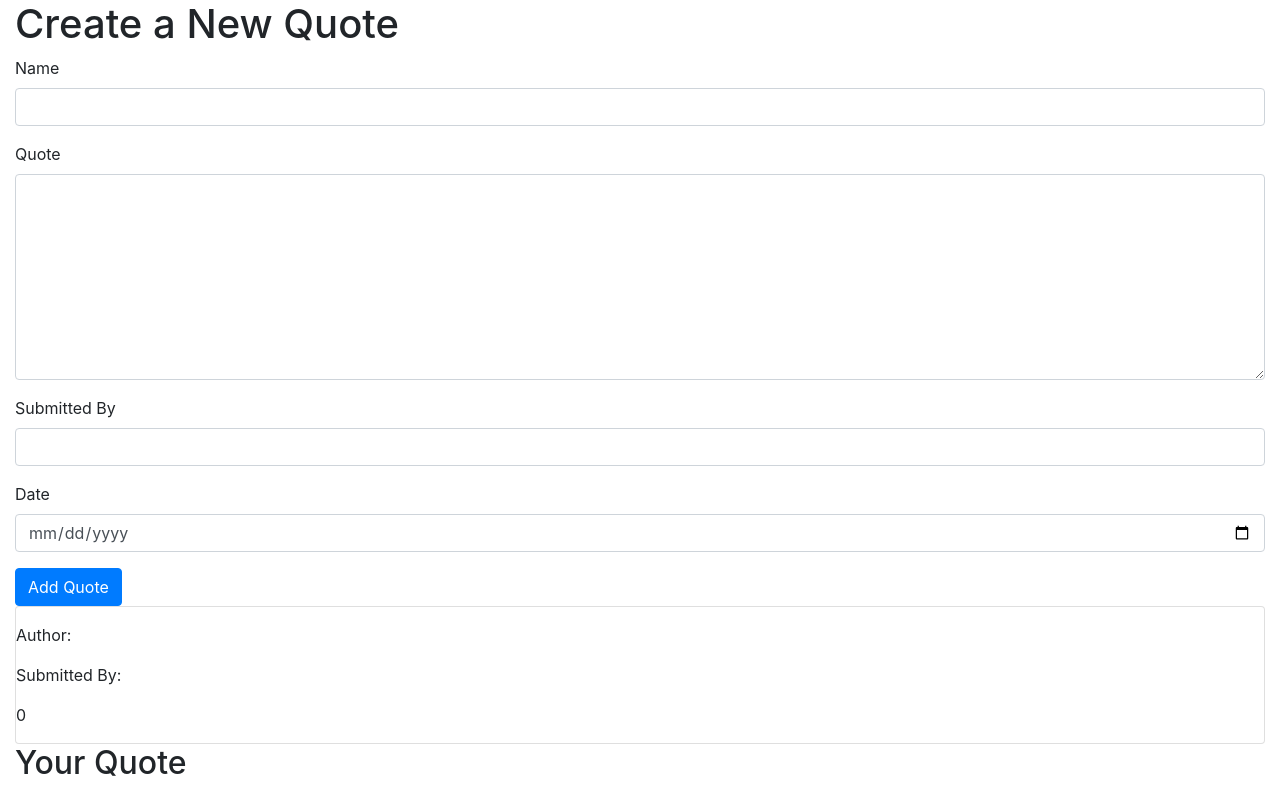
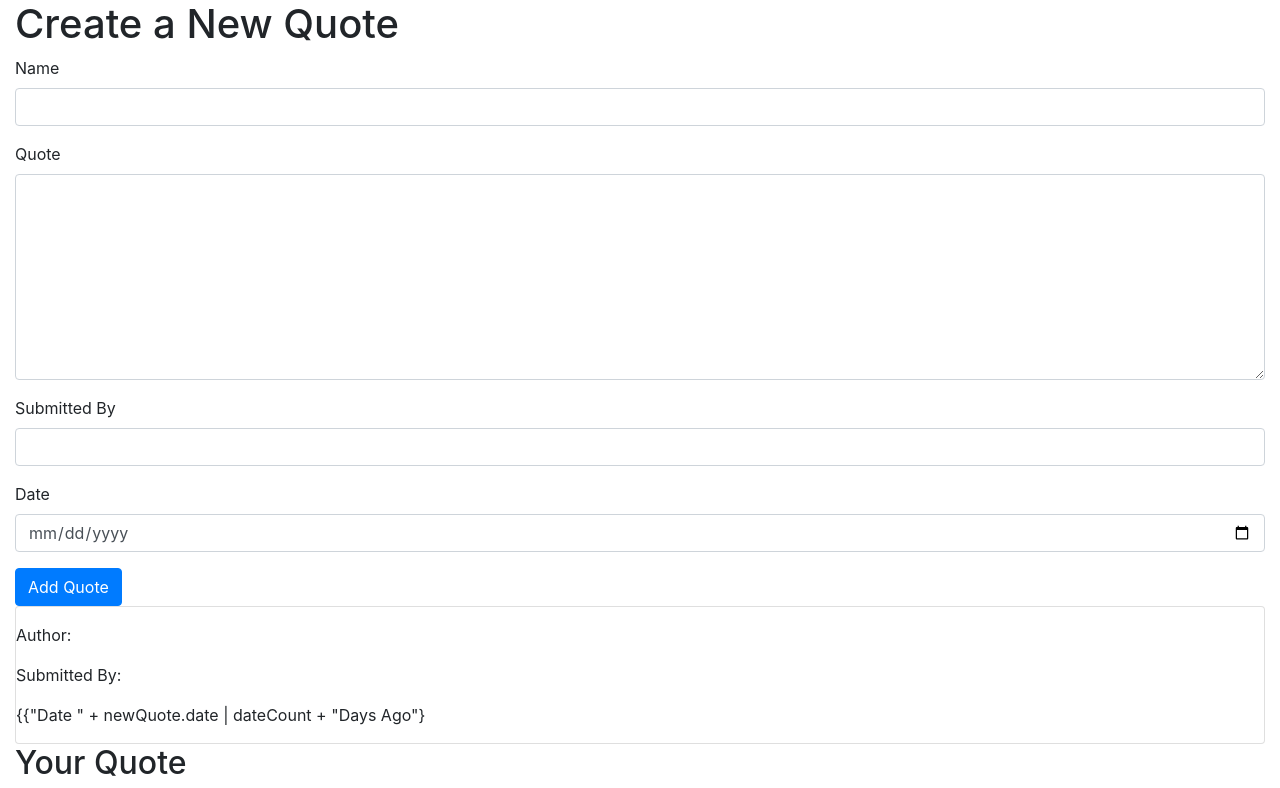
Before and after one commit to gracewa/Quotes, an Angular app: page / in a window 1280 px wide. Shown: the top 788 px of the page. Built offline with nearby package versions, Linux system fonts and the light colour scheme.

Commit message:
Added new Quote display

```diff
--- a/src/app/quote-form/quote-form.component.html
+++ b/src/app/quote-form/quote-form.component.html
@@ -37,7 +37,5 @@
   <p>{{newQuote.quote}}</p>
   <p>{{"Author: " + newQuote.author}}</p>
   <p>{{"Submitted By: " + newQuote.submitter}}</p>
-  <p>{{"Date " + newQuote.date | dateCount}}</p>
+  <p>{{"Date " + newQuote.date | dateCount + "Days Ago"}</p>
   </div>
-
-</div>
--- a/src/app/quote-form/quote-form.component.ts
+++ b/src/app/quote-form/quote-form.component.ts
@@ -9,6 +9,7 @@ import {Quote} from '../quote';
 export class QuoteFormComponent implements OnInit {
   newQuote = new Quote("", "", "", "");
 
+
   constructor() { }
 
   ngOnInit(){
```
